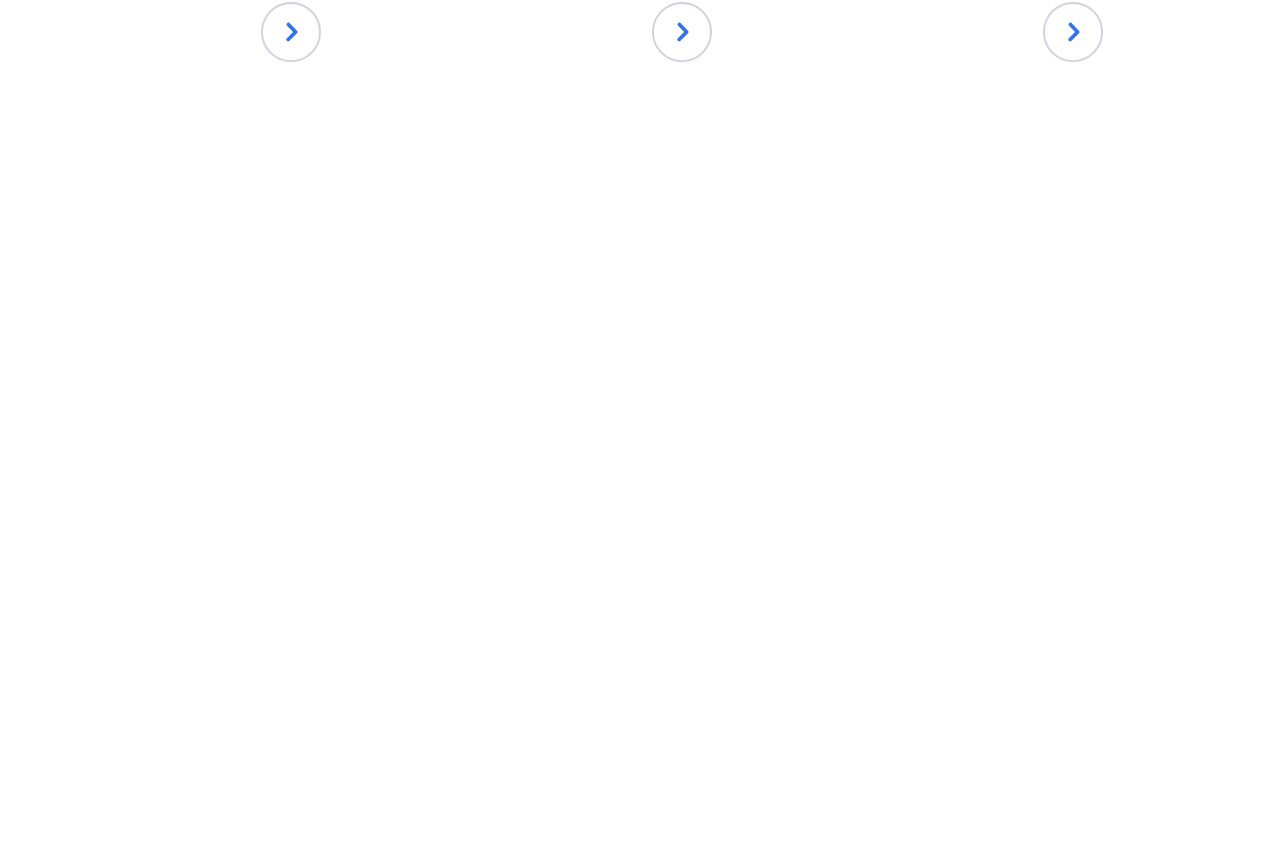
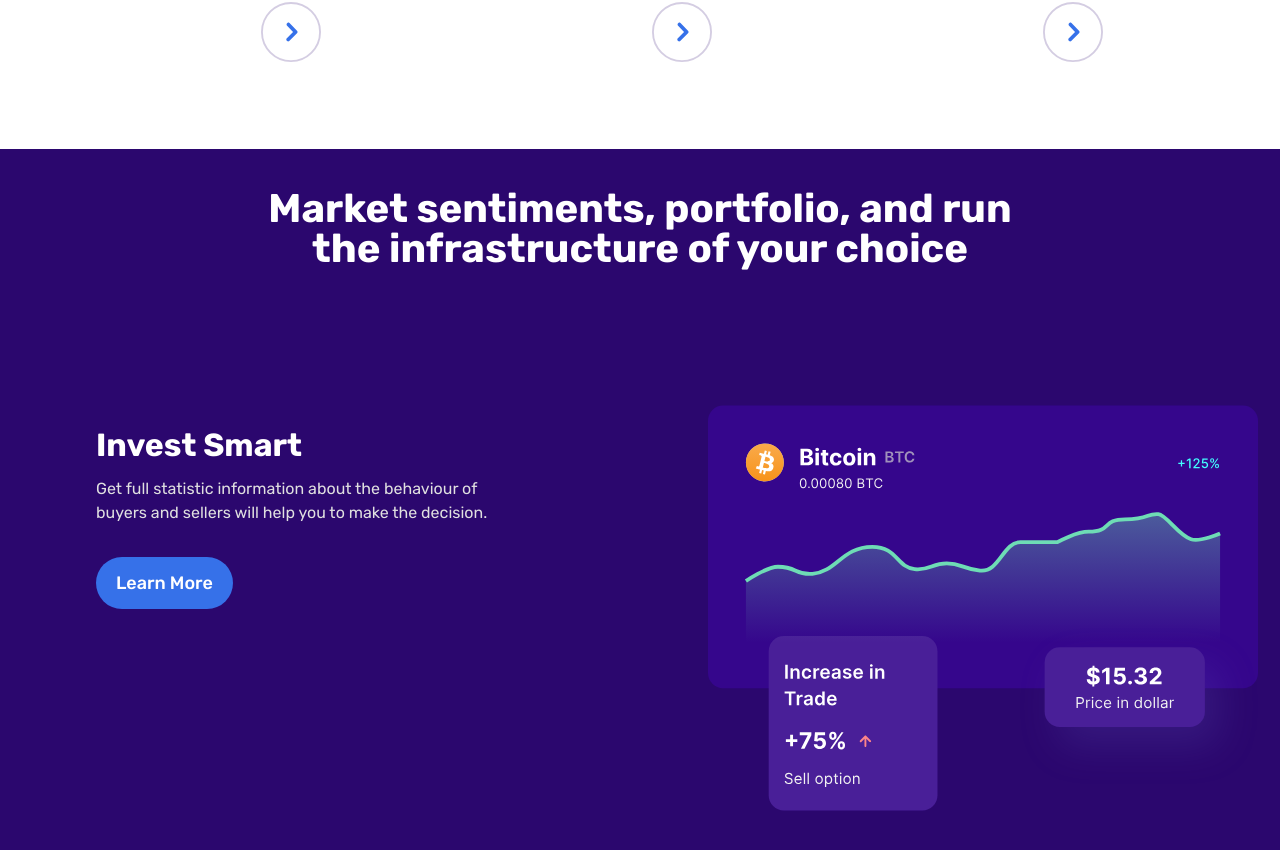
Before and after one commit to ASANIYAN/CRAPPO, a Next.js app: page / in a window 1280 px wide. Shown: the part 2552-3402 px from the top of the page. Before the commit the page ends 2661 px from the top, so only its background shows below. Built offline with nearby package versions, Linux system fonts and the light colour scheme.

Commit message:
completed invest smart section

```diff
--- a/pages/index.js
+++ b/pages/index.js
@@ -11,6 +11,7 @@ import Why from "../public/Why.svg";
 import Bitcoin from "../public/logo_bitcoin.svg";
 import Ethereum from "../public/Ethereum.svg";
 import Litecoin from "../public/Litecoin.svg";
+import Chart from "../public/Chart.svg";
 import { useState } from 'react';
 
 
@@ -23,8 +24,8 @@ const CoinCard = ({ name, alias, content, image }) => {
       <div
       onMouseEnter={() => setHover(true)}
       onMouseLeave={() => setHover(false)}
-      className={ hover ? "bg-[#2B076E] rounded-[16px] max-w-[340px] mt-6 md:mt-0 pb-10 pt-5 text-center cursor-pointer mx-auto"
-      : "bg-transparent rounded-[16px] max-w-[340px] mt-12 md:mt-0 pb-10 pt-5 text-center cursor-pointer mx-auto" }
+      className={ hover ? "bg-[#2B076E] rounded-[16px] max-w-[340px] mt-12 md:mt-0 pb-10 pt-5 text-center cursor-pointer mx-auto"
+      : "bg-transparent max-w-[340px] mt-12 md:mt-0 pb-10 pt-5 text-center cursor-pointer mx-auto" }
       >
 
         <div className="pt-6 mx-auto w-fit">
@@ -275,9 +276,9 @@ export default function Home() {
         </section>
       </section>
 
-      <section className="-mt-36 md:-mt-16 lg:-mt-10 bg-white">
+      <section className="-mt-36 mb-10 md:-mt-16 lg:-mt-10 bg-white">
 
-        <h2 className='text-[#0D0D2B] font-bold text-3xl md:text-5xl lg:text-[2.5rem] text-center mx-auto max-w-[750px]'>
+        <h2 className='text-[#0D0D2B] font-bold text-2xl sm:text-3xl md:text-4xl lg:text-[2.5rem] text-center mx-auto max-w-[750px]'>
           Trade securely and market the high growth cryptocurrencies.
         </h2>
 
@@ -290,6 +291,41 @@ export default function Home() {
 
       </section>
 
+      <section className="bg-[#2B076E] mt-4 ">
+
+        <h2
+        className='text-white font-bold text-2xl sm:text-3xl md:text-4xl lg:text-[2.5rem] text-center mx-auto max-w-[750px] pt-10'
+        >
+          Market sentiments, portfolio, and run the infrastructure of your choice
+        </h2>
+
+        <section className='grid grid-cols-1 lg:grid-cols-2 lg:gap-10 sm:ml-32 lg:ml-16 xl:ml-24 mt-16'>
+
+          <section className="lg:mt-24">
+
+            <h3 className='text-white font-bold text-2xl text-center sm:text-left sm:text-[2rem]'>
+              Invest Smart
+            </h3>
+            <p className="text-[#E0E0E0] font-normal pt-4 sm:pr-20 lg:pr-0 lg:max-w-[400px] text-center sm:text-left" >Get full statistic information about the behaviour of buyers and sellers will help you to make the decision.</p>
+            <button
+              className='font-medium sm:font-medium flex justify-center align-middle text-white text-lg mt-6 lg:mt-8
+              bg-[#3671E9] rounded-[32px] sm:rounded-[32px] px-4 py-2 sm:px-5 sm:py-3 mx-auto sm:mx-0'
+              >
+                Learn More
+              </button>
+
+          </section>
+
+          <section>
+              <div>
+                <Image src={Chart} width={550} height={550} />
+              </div>
+          </section>
+
+        </section>
+
+      </section>
+
     </main>
   )
 }
```
Also changed, not shown: public/Chart.svg (added).
